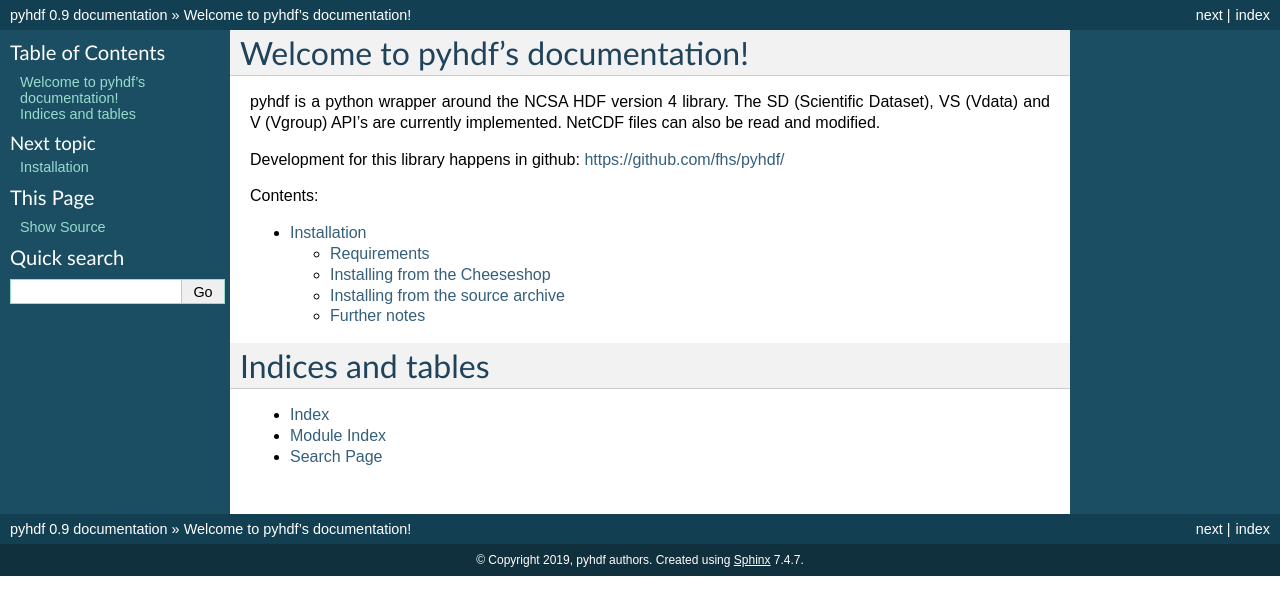
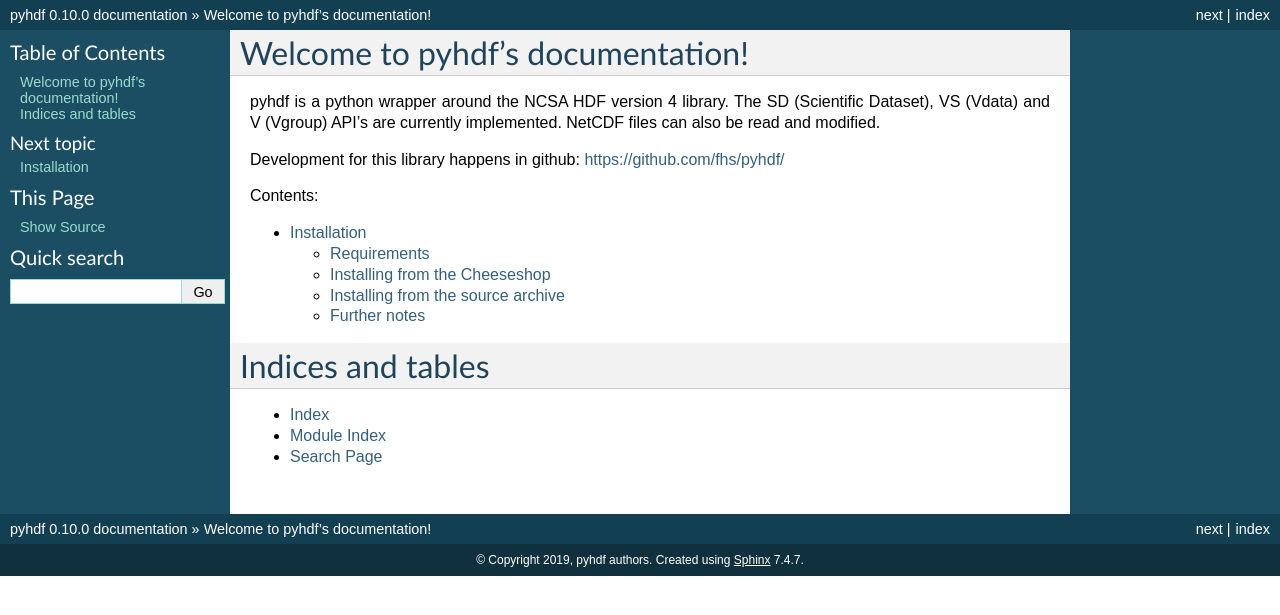
Before and after one commit to fhs/pyhdf, a Sphinx documentation site: the page built from doc/index.rst, in a window 1280 px wide. Shown: the top 615 px of the page. Built offline with Sphinx 7.4.7, drawn with Linux system fonts in a browser that asks for light colours.

Commit message:
Bump version to 0.10.0

```diff
--- a/doc/conf.py
+++ b/doc/conf.py
@@ -54,9 +54,9 @@
 # built documents.
 #
 # The short X.Y version.
-version = '0.9'
+version = '0.10'
 # The full version, including alpha/beta/rc tags.
-release = '0.9'
+release = '0.10.0'
 
 # The language for content autogenerated by Sphinx. Refer to documentation
 # for a list of supported languages.
--- a/setup.py
+++ b/setup.py
@@ -184,7 +184,7 @@
       license      = 'MIT',
       long_description = "\n".join(DOCLINES[2:]),
       url          = 'https://github.com/fhs/pyhdf',
-      version      = '0.9.2',
+      version      = '0.10.0',
       packages     = ['pyhdf'],
       ext_modules  = [_hdfext],
       data_files   = data_files,
```
